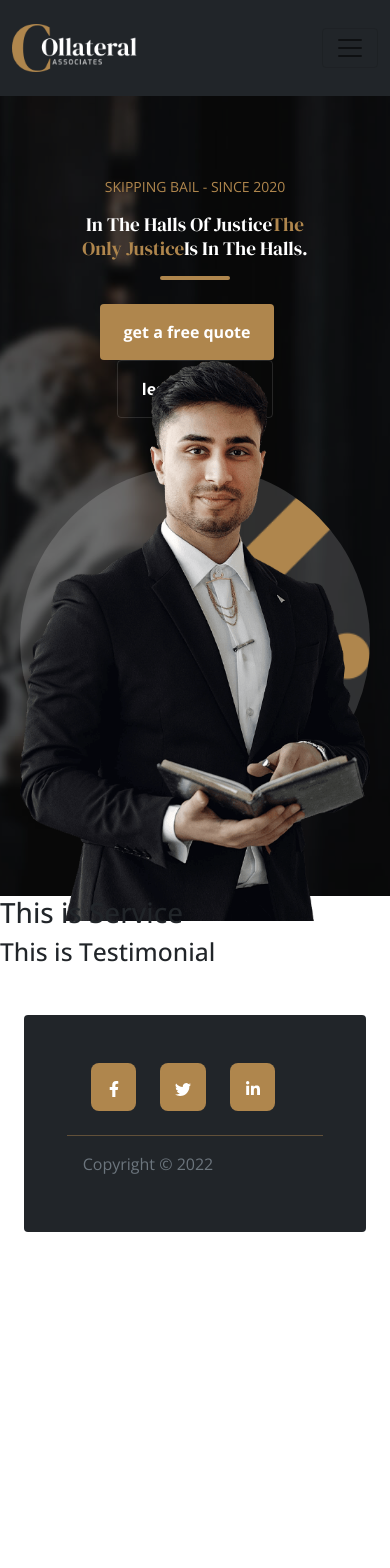
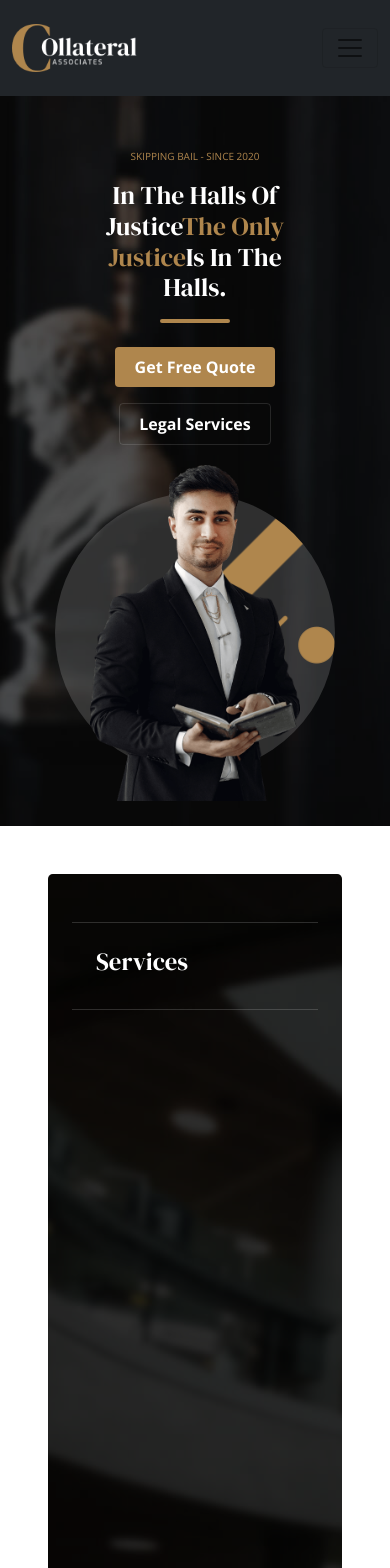
Before and after one commit to NishatFariza/Collateral-Associates, a React (Create React App) app: page / in a window 390 px wide. Shown: the top 1568 px of the page. Before the commit the page ends 1232 px from the top, so only its background shows below. Built offline with nearby package versions, Linux system fonts and the light colour scheme.

Commit message:
banner responsive add

```diff
--- a/src/Pages/HomePage/Banner/Banner.css
+++ b/src/Pages/HomePage/Banner/Banner.css
@@ -11,12 +11,10 @@
 }
 
 .banner-content-wrap{
-    /* padding: 4rem 2rem; */
     width: 60%;
 }
 .banner-content-wrap h1 {
     font-size: 3.8rem;
-    /* line-height: 1.5em; */
     max-width: 709px;
     margin: 0 auto;
 }
@@ -26,8 +24,10 @@
 }
 
 .banner-btn{
+    padding: 1rem 2rem;
     background-color: #af864d;
     transition: .5s;
+    margin-right: 1rem;
 
 }
 .banner-btn:hover{
@@ -35,6 +35,7 @@
 
 }
 .banner-btn-2{
+    padding: 1rem 2rem;
     background-color: transparent;
     border: 1px solid rgba(255, 255, 255, 0.12);
     transition: .5s;
@@ -57,17 +58,48 @@
 
 
 }
+
+.banner-img{
+    width: 100%;
+}
 /*Make banner responsive */
 @media screen and (max-width:576px){
-    .banner{
-            height: 800px;
+    .banner {
+        height: 730px;
+    }
+    .banner-caption {
+        font-size: 10px;
+    }
+    .banner-content-wrap h1 {
+        font-size: 1.6rem;
+    }
+    .banner-btn {
+        padding: .5rem 1.2rem;
+        margin-bottom: 1rem;
+        margin-right: 0;
+    }
+    .banner-btn-2 {
+        padding: .5rem 1.2rem;
 
     }
-    .banner-caption {
-        font-size: 14px;
+    .banner-img{
+        width: 75%;
     }
-    .banner-content-wrap h1 {
-        font-size: 1.2rem;
+
+    .banner-img-wrap {
+        width: 280px;
+        height: 280px;
     }
 
 }
+
+
+/*Tablet and desktop responsive*/
+@media screen and (min-width:577px) and (max-width:992px) {
+    .services-container{
+        grid-template-columns: repeat(2, 1fr);
+    }
+    .services-title{
+        font-size: 28px;
+    }
+}
--- a/src/Pages/HomePage/Banner/Banner.jsx
+++ b/src/Pages/HomePage/Banner/Banner.jsx
@@ -16,16 +16,16 @@ const Banner = () => {
         </h1>
         <div className="divider"></div>
         <div className="btn-wrap mt-4">
-          <button className="py-3 px-4 border-0 rounded banner-btn text-white fw-bold me-3">
-            get a free quote
+          <button className="border-0 rounded banner-btn text-white fw-bold">
+            Get Free Quote
           </button>
-          <button className="py-3 px-4 bg-0 rounded banner-btn-2 text-white fw-bold">
-            legal services
+          <button className="rounded banner-btn-2 text-white fw-bold">
+            Legal Services
           </button>
         </div>
       </div>
       <div className="banner-img-wrap d-flex justify-content-center align-items-center">
-        <img className="w-100" src={bannerImg} alt="" />
+        <img className="banner-img" src={bannerImg} alt="" />
       </div>
     </div>
   );
--- /dev/null
+++ b/src/Pages/HomePage/Services/Service.css
@@ -0,0 +1,10 @@
+.service-wrap{
+    height: 100vh;
+    background-color: rgba(0, 0, 0, 0.8);
+    background-blend-mode: overlay;
+    background-image: url(../../../images/services-image.jpg);
+}
+.service-title-wrap{
+    border-top: 0.0625em solid hsla(0, 0%, 100%, 0.16);
+    border-bottom: 0.0625em solid hsla(0, 0%, 100%, 0.16);
+}
--- a/src/Pages/HomePage/Services/Services.jsx
+++ b/src/Pages/HomePage/Services/Services.jsx
@@ -1,9 +1,12 @@
 import React from "react";
+import "./Service.css";
 
 const Services = () => {
   return (
-    <div>
-      <h1>This is Service</h1>
+    <div className="p-5">
+      <div className="service-wrap py-5 rounded-3">
+       <div className="service-title-wrap mx-4"> <h2 className="primary-font text-white p-4">Services</h2></div>
+      </div>
     </div>
   );
 };
--- a/src/Pages/Shared/Header/Header.jsx
+++ b/src/Pages/Shared/Header/Header.jsx
@@ -1,7 +1,8 @@
 import React from "react";
 import { Container, Nav, Navbar } from "react-bootstrap";
-import { Link } from "react-router-dom";
+import { Link, NavLink } from "react-router-dom";
 import logo from "../../../images/brand-logo.png";
+import "./Header.css";
 
 const Header = () => {
   return (
@@ -26,6 +27,9 @@ const Header = () => {
               <Nav.Link className="me-4 text-white" as={Link} to="/blogs">
                 Blogs
               </Nav.Link>
+              <Nav.Link className="me-4 text-white" as={Link} to="/blogs">
+               LogIn
+              </Nav.Link>
             </Nav>
           </Navbar.Collapse>
         </Container>
```
Also changed, not shown: src/Pages/Auth/Login/Login.jsx (+11 -0 lines), src/images/services-image.jpg (added).
